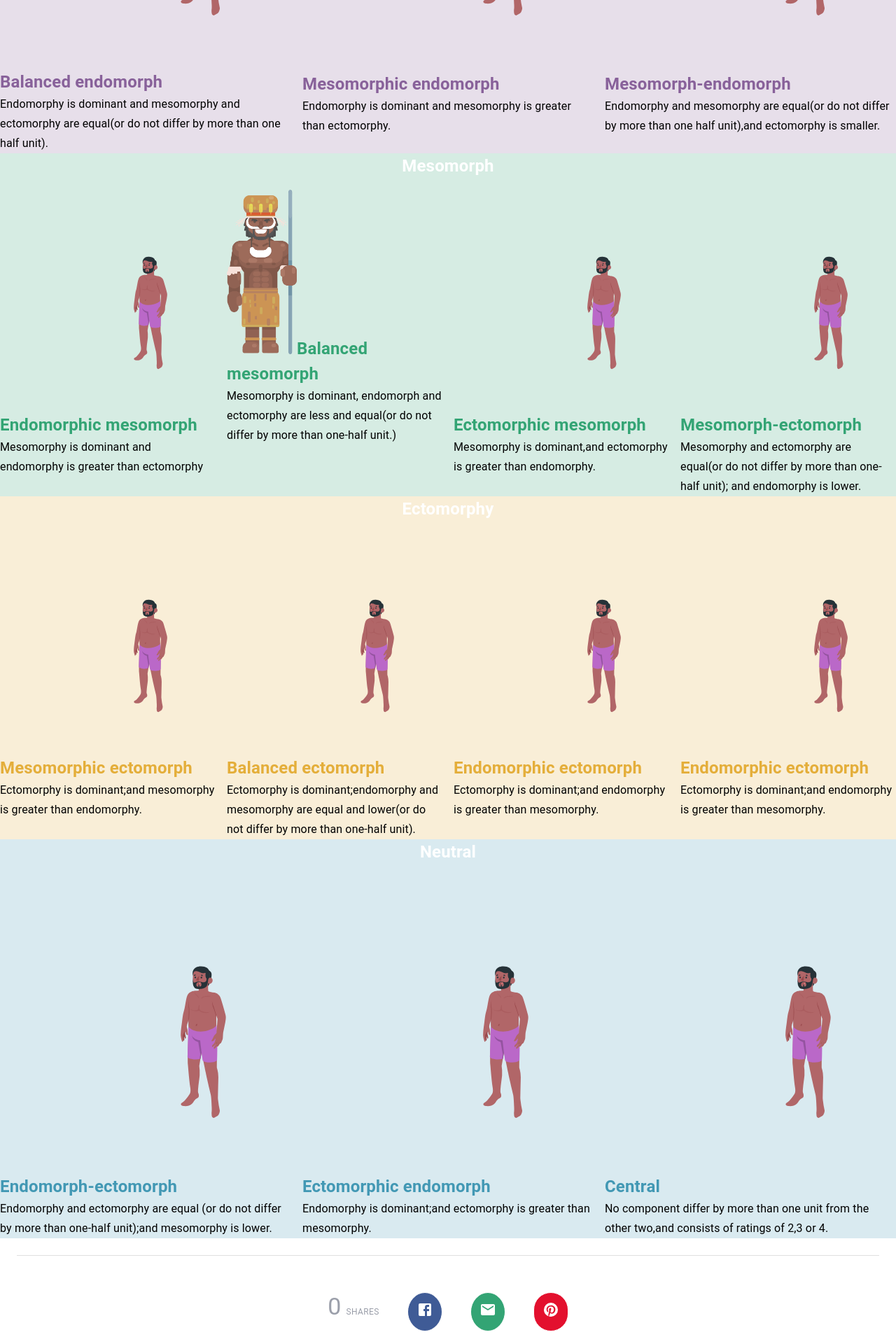
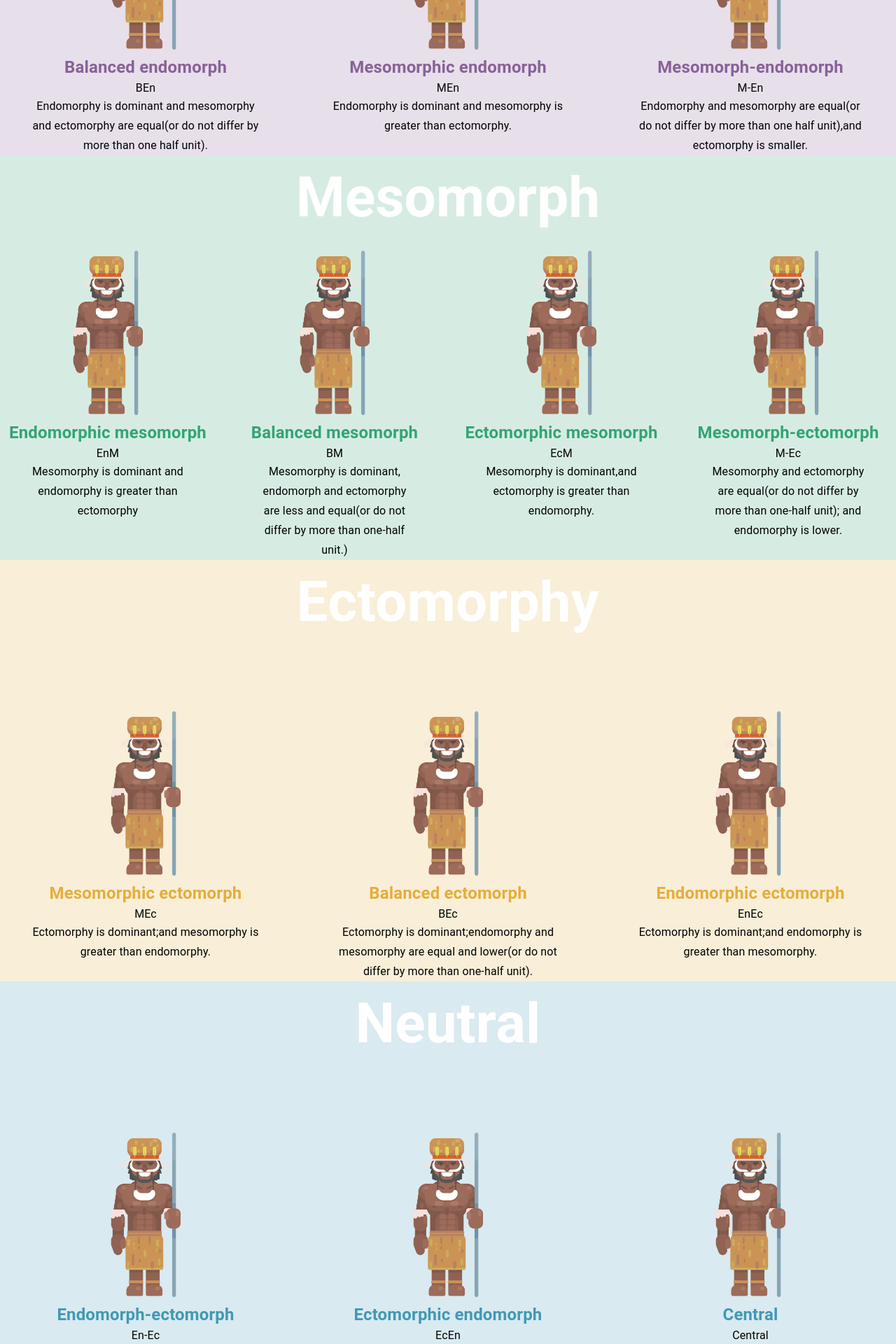
Before and after one commit to walter-clayton/afitpilot-somatotype, a React (Create React App) app in the folder client/: page /Types in a window 1280 px wide. Shown: the part 660-2580 px from the top of the page at 70% size. Built offline with nearby package versions, Linux system fonts and the light colour scheme.

Commit message:
content to the center and fixed the image

```diff
--- a/client/src/components/CTA/TypesPage.tsx
+++ b/client/src/components/CTA/TypesPage.tsx
@@ -4,9 +4,9 @@ import { Grid, Box, Button, Typography } from "@mui/material/";
 import Stack from "@mui/material/Stack";
 import ArrowForwardSharpIcon from "@mui/icons-material/ArrowForwardSharp";
 import { createTheme, ThemeProvider } from "@mui/material/styles";
-import bodytype1 from "../image/bodytype1.svg";
 import bodytype2 from "../image/manu-tribesman.png";
 import CounterShare from "./CounterShare";
+import { useNavigate } from "react-router-dom";
 
 const theme = createTheme();
 theme.typography.h1 = {
@@ -16,8 +16,19 @@ theme.typography.h1 = {
   [theme.breakpoints.up("md")]: {
     fontSize: "1.5rem",
   },
+
+};
+theme.typography.h2 = {
+  "@media (max-width:600px)": {
+    fontSize: "3rem",
+  },
+  [theme.breakpoints.up("md")]: {
+    fontSize: "5rem",
+  },
+
 };
 const TypesPage = () => {
+  const navigate = useNavigate();
   return (
     <Box>
       <CssBaseline />
@@ -72,11 +83,11 @@ const TypesPage = () => {
         </Grid>
       </Grid>
       <ThemeProvider theme={theme}>
-        <Box sx={{ width: "100%", backgroundColor: "#e7dfea" }}>
+        <Box sx={{ width: "100%", backgroundColor: "#e7dfea", }}>
           <Typography
-            component="h1"
-            variant="h1"
-            sx={{ color: "white", textAlign: "center", mb: 0.5 }}
+            component="h2"
+            variant="h2"
+            sx={{ color: "white", textAlign: "center", }}
           >
             Endomorph
           </Typography>
@@ -84,34 +95,56 @@ const TypesPage = () => {
             container
             spacing={2}
             direction={{ xs: "column", md: "row", lg: "row", xl: "row" }}
+            onClick={() => {
+              navigate("/Balanced-endomorph");
+            }}
           >
-            <Grid item md={4} lg={4} xl={4}>
-              <Box sx={{ textalign: "center" }}>
-                <img src={bodytype1} alt="" />
-              </Box>
-              <Typography variant="h1" sx={{ color: "#88619a" }}>
+            <Grid item md={4} lg={4} xl={4} sx={{ textAlign: "center", marginTop: 10 }}>
+              <img
+                src={bodytype2}
+                alt="manu tribesman"
+                style={{ width: "100px", }}
+              />
+              <Typography variant="h1" sx={{ color: "#88619a", textAlign: 'center' }}>
                 Balanced endomorph
-                <Typography variant="subtitle1" sx={{ color: "black" }}>
+                <Typography variant="body1" sx={{ color: "black", }}>
+                  BEn
+                </Typography>
+                <Typography variant="subtitle1" sx={{ color: "black", px: 5 }}>
                   Endomorphy is dominant and mesomorphy and ectomorphy are
                   equal(or do not differ by more than one half unit).
                 </Typography>
               </Typography>
             </Grid>
-            <Grid item md={4} lg={4} xl={4}>
-              <Typography variant="h1" sx={{ color: "#88619a" }}>
-                <img src={bodytype1} alt="" />
+            <Grid item md={4} lg={4} xl={4} sx={{ textAlign: "center", marginTop: 10 }}>
+              <img
+                src={bodytype2}
+                alt="manu tribesman"
+                style={{ width: "100px" }}
+              />
+              <Typography variant="h1" sx={{ color: "#88619a", textAlign: 'center' }}>
                 Mesomorphic endomorph
-                <Typography variant="subtitle1" sx={{ color: "black" }}>
+                <Typography variant="body1" sx={{ color: "black", }}>
+                  MEn
+                </Typography>
+                <Typography variant="subtitle1" sx={{ color: "black", px: 5 }}>
                   Endomorphy is dominant and mesomorphy is greater than
                   ectomorphy.
                 </Typography>
               </Typography>
             </Grid>
-            <Grid item md={4} lg={4} xl={4}>
-              <Typography variant="h1" sx={{ color: "#88619a" }}>
-                <img src={bodytype1} alt="" />
+            <Grid item md={4} lg={4} xl={4} sx={{ textAlign: "center", marginTop: 10 }}>
+              <img
+                src={bodytype2}
+                alt="manu tribesman"
+                style={{ width: "100px" }}
+              />
+              <Typography variant="h1" sx={{ color: "#88619a", textAlign: 'center' }}>
                 Mesomorph-endomorph
-                <Typography variant="subtitle1" sx={{ color: "black" }}>
+                <Typography variant="body1" sx={{ color: "black", }}>
+                  M-En
+                </Typography>
+                <Typography variant="subtitle1" sx={{ color: "black", px: 5 }}>
                   Endomorphy and mesomorphy are equal(or do not differ by more
                   than one half unit),and ectomorphy is smaller.
                 </Typography>
@@ -122,8 +155,7 @@ const TypesPage = () => {
         {/* second grid */}
         <Box sx={{ width: "100%", backgroundColor: "#d6ece3" }}>
           <Typography
-            component="h1"
-            variant="h1"
+            variant="h2"
             sx={{ color: "white", textAlign: "center", mb: 2 }}
           >
             Mesomorph
@@ -132,46 +164,73 @@ const TypesPage = () => {
             container
             spacing={2}
             direction={{ xs: "column", md: "row", lg: "row", xl: "row" }}
+            onClick={() => {
+              navigate("/Balanced-endomorph");
+            }}
           >
-            <Grid item md={3} lg={3} xl={3}>
-              <Typography variant="h1" sx={{ color: "#33a474" }}>
-                <img src={bodytype1} alt="" />
+            <Grid item md={3} lg={3} xl={3} textAlign={"center"} >
+              <img
+                src={bodytype2}
+                alt="manu tribesman"
+                style={{ width: "100px" }}
+              />
+              <Typography variant="h1" sx={{ color: "#33a474", textAlign: "center" }}>
                 Endomorphic mesomorph
-                <Typography variant="subtitle1" sx={{ color: "black" }}>
+                <Typography variant="body1" sx={{ color: "black" }}>
+                  EnM
+                </Typography>
+                <Typography variant="subtitle1" sx={{ color: "black", px: 5 }}>
                   Mesomorphy is dominant and endomorphy is greater than
                   ectomorphy
                 </Typography>
               </Typography>
             </Grid>
-            <Grid item md={3} lg={3} xl={3}>
-              <Typography variant="h1" sx={{ color: "#33a474" }}>
-                <img
-                  src={bodytype2}
-                  alt="manu tribesman"
-                  style={{ width: "100px" }}
-                />
+            <Grid item md={3} lg={3} xl={3} textAlign={'center'} >
+              <img
+                src={bodytype2}
+                alt="manu tribesman"
+                style={{ width: "100px" }}
+              />
+              <Typography variant="h1" sx={{ color: "#33a474", textAlign: "center", }}>
                 Balanced mesomorph
-                <Typography variant="subtitle1" sx={{ color: "black" }}>
+                <Typography variant="body1" sx={{ color: "black", textAlign: 'center' }}>
+                  BM
+                </Typography>
+                <Typography variant="subtitle1" sx={{ color: "black", px: 5, }}>
                   Mesomorphy is dominant, endomorph and ectomorphy are less and
                   equal(or do not differ by more than one-half unit.)
                 </Typography>
               </Typography>
             </Grid>
-            <Grid item md={3} lg={3} xl={3}>
-              <Typography variant="h1" sx={{ color: "#33a474" }}>
-                <img src={bodytype1} alt="" />
+            <Grid item md={3} lg={3} xl={3} textAlign={'center'}>
+              <img
+                src={bodytype2}
+                alt="manu tribesman"
+                style={{ width: "100px" }}
+              />
+              <Typography variant="h1" sx={{ color: "#33a474", textAlign: "center" }}>
                 Ectomorphic mesomorph
-                <Typography variant="subtitle1" sx={{ color: "black" }}>
+                <Typography variant="body1" sx={{ color: "black" }}>
+                  EcM
+                </Typography>
+                <Typography variant="subtitle1" sx={{ color: "black", px: 5 }}>
                   Mesomorphy is dominant,and ectomorphy is greater than
                   endomorphy.
                 </Typography>
               </Typography>
             </Grid>
-            <Grid item md={3} lg={3} xl={3}>
-              <Typography variant="h1" sx={{ color: "#33a474" }}>
-                <img src={bodytype1} alt="" />
+            <Grid item md={3} lg={3} xl={3} textAlign={"center"}>
+              <img
+                src={bodytype2}
+                alt="manu tribesman"
+                style={{ width: "100px" }}
+              />
+              <Typography variant="h1" sx={{ color: "#33a474", textAlign: "center" }}>
                 Mesomorph-ectomorph
-                <Typography variant="subtitle1" sx={{ color: "black" }}>
+                <Typography variant="body1" sx={{ color: "black" }}>
+                  M-Ec
+                </Typography>
+                <Typography variant="subtitle1" sx={{ color: "black", px: 5 }}>
                   Mesomorphy and ectomorphy are equal(or do not differ by more
                   than one-half unit); and endomorphy is lower.
                 </Typography>
@@ -182,8 +241,7 @@ const TypesPage = () => {
         {/* third grid */}
         <Box sx={{ width: "100%", backgroundColor: "#f9eed7" }}>
           <Typography
-            component="h1"
-            variant="h1"
+            variant="h2"
             sx={{ color: "white", textAlign: "center", mb: 2 }}
           >
             Ectomorphy
@@ -192,42 +250,56 @@ const TypesPage = () => {
             container
             spacing={2}
             direction={{ xs: "column", md: "row", lg: "row", xl: "row" }}
+            onClick={() => {
+              navigate("/Balanced-endomorph");
+            }}
           >
-            <Grid item md={3} lg={3} xl={3}>
-              <Typography variant="h1" sx={{ color: "#e4ae3a" }}>
-                <img src={bodytype1} alt="" />
+            <Grid item md={4} lg={4} xl={4} sx={{ textAlign: "center", marginTop: 10 }}>
+              <img
+                src={bodytype2}
+                alt="manu tribesman"
+                style={{ width: "100px" }}
+              />
+              <Typography variant="h1" sx={{ color: "#e4ae3a", textAlign: "center" }}>
                 Mesomorphic ectomorph
-                <Typography variant="subtitle1" sx={{ color: "black" }}>
+                <Typography variant="body1" sx={{ color: "black" }}>
+                  MEc
+                </Typography>
+                <Typography variant="subtitle1" sx={{ color: "black", px: 5 }}>
                   Ectomorphy is dominant;and mesomorphy is greater than
                   endomorphy.
                 </Typography>
               </Typography>
             </Grid>
-            <Grid item md={3} lg={3} xl={3}>
-              <Typography variant="h1" sx={{ color: "#e4ae3a" }}>
-                <img src={bodytype1} alt="" />
+            <Grid item md={4} lg={4} xl={4} sx={{ textAlign: "center", marginTop: 10 }}>
+              <img
+                src={bodytype2}
+                alt="manu tribesman"
+                style={{ width: "100px" }}
+              />
+              <Typography variant="h1" sx={{ color: "#e4ae3a", textAlign: "center" }}>
                 Balanced ectomorph
-                <Typography variant="subtitle1" sx={{ color: "black" }}>
+                <Typography variant="body1" sx={{ color: "black" }}>
+                  BEc
+                </Typography>
+                <Typography variant="subtitle1" sx={{ color: "black", px: 5 }}>
                   Ectomorphy is dominant;endomorphy and mesomorphy are equal and
                   lower(or do not differ by more than one-half unit).
                 </Typography>
               </Typography>
             </Grid>
-            <Grid item md={3} lg={3} xl={3}>
-              <Typography variant="h1" sx={{ color: "#e4ae3a" }}>
-                <img src={bodytype1} alt="" />
+            <Grid item md={4} lg={4} xl={4} sx={{ textAlign: "center", marginTop: 10 }}>
+              <img
+                src={bodytype2}
+                alt="manu tribesman"
+                style={{ width: "100px" }}
+              />
+              <Typography variant="h1" sx={{ color: "#e4ae3a", textAlign: "center" }}>
                 Endomorphic ectomorph
-                <Typography variant="subtitle1" sx={{ color: "black" }}>
-                  Ectomorphy is dominant;and endomorphy is greater than
-                  mesomorphy.
+                <Typography variant="body1" sx={{ color: "black" }}>
+                  EnEc
                 </Typography>
-              </Typography>
-            </Grid>
-            <Grid item md={3} lg={3} xl={3}>
-              <Typography variant="h1" sx={{ color: "#e4ae3a" }}>
-                <img src={bodytype1} alt="" />
-                Endomorphic ectomorph
-                <Typography variant="subtitle1" sx={{ color: "black" }}>
+                <Typography variant="subtitle1" sx={{ color: "black", px: 5 }}>
                   Ectomorphy is dominant;and endomorphy is greater than
                   mesomorphy.
                 </Typography>
@@ -238,8 +310,7 @@ const TypesPage = () => {
         {/* fourth grid */}
         <Box sx={{ width: "100%", backgroundColor: "#d9eaf0" }}>
           <Typography
-            component="h1"
-            variant="h1"
+            variant="h2"
             sx={{ color: "white", textAlign: "center", mb: 2 }}
           >
             Neutral
@@ -248,32 +319,56 @@ const TypesPage = () => {
             container
             spacing={2}
             direction={{ xs: "column", md: "row", lg: "row", xl: "row" }}
+            onClick={() => {
+              navigate("/Balanced-endomorph");
+            }}
           >
-            <Grid item md={4} lg={4} xl={4}>
-              <Typography variant="h1" sx={{ color: "#4298b4" }}>
-                <img src={bodytype1} alt="" />
+            <Grid item md={4} lg={4} xl={4} sx={{ textAlign: "center", marginTop: 10 }}>
+              <img
+                src={bodytype2}
+                alt="manu tribesman"
+                style={{ width: "100px" }}
+              />
+              <Typography variant="h1" sx={{ color: "#4298b4", textAlign: "center" }}>
                 Endomorph-ectomorph
-                <Typography variant="subtitle1" sx={{ color: "black" }}>
+                <Typography variant="body1" sx={{ color: "black" }}>
+                  En-Ec
+                </Typography>
+                <Typography variant="subtitle1" sx={{ color: "black", px: 5 }}>
                   Endomorphy and ectomorphy are equal (or do not differ by more
                   than one-half unit);and mesomorphy is lower.
                 </Typography>
               </Typography>
             </Grid>
-            <Grid item md={4} lg={4} xl={4}>
-              <Typography variant="h1" sx={{ color: "#4298b4" }}>
-                <img src={bodytype1} alt="" />
+            <Grid item md={4} lg={4} xl={4} sx={{ textAlign: "center", marginTop: 10 }}>
+              <img
+                src={bodytype2}
+                alt="manu tribesman"
+                style={{ width: "100px" }}
+              />
+              <Typography variant="h1" sx={{ color: "#4298b4", textAlign: 'center' }}>
                 Ectomorphic endomorph
-                <Typography variant="subtitle1" sx={{ color: "black" }}>
+                <Typography variant="body1" sx={{ color: "black" }}>
+                  EcEn
+                </Typography>
+                <Typography variant="subtitle1" sx={{ color: "black", px: 5 }}>
                   Endomorphy is dominant;and ectomorphy is greater than
                   mesomorphy.
                 </Typography>
               </Typography>
             </Grid>
-            <Grid item md={4} lg={4} xl={4}>
-              <Typography variant="h1" sx={{ color: "#4298b4" }}>
-                <img src={bodytype1} alt="" />
+            <Grid item md={4} lg={4} xl={4} sx={{ textAlign: "center", marginTop: 10 }}>
+              <img
+                src={bodytype2}
+                alt="manu tribesman"
+                style={{ width: "100px" }}
+              />
+              <Typography variant="h1" sx={{ color: "#4298b4", textAlign: 'center' }}>
                 Central
-                <Typography variant="subtitle1" sx={{ color: "black" }}>
+                <Typography variant="body1" sx={{ color: "black" }}>
+                  Central
+                </Typography>
+                <Typography variant="subtitle1" sx={{ color: "black", px: 5 }}>
                   No component differ by more than one unit from the other
                   two,and consists of ratings of 2,3 or 4.
                 </Typography>
```
